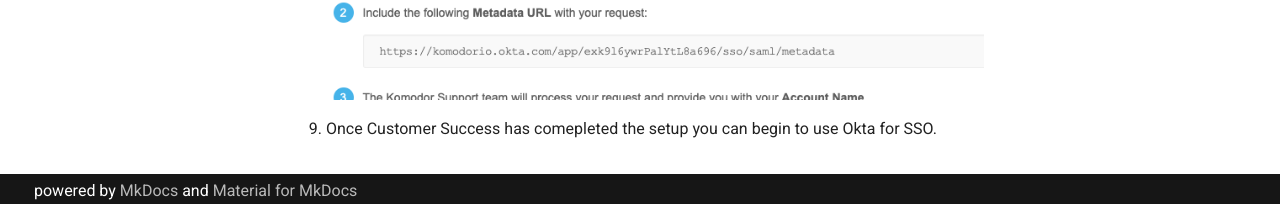
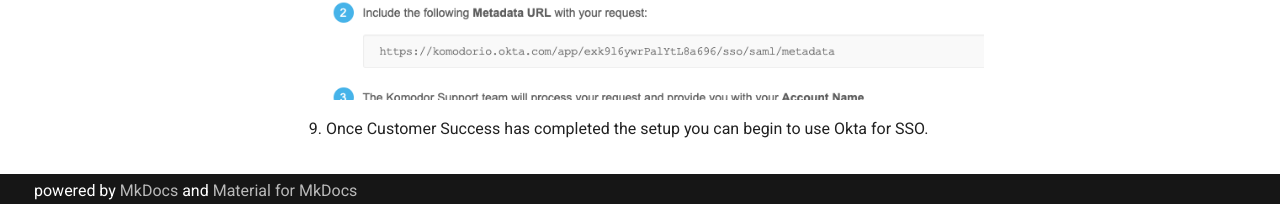
Before and after one commit to komodorio/docs, an MkDocs documentation site: the page built from docs/Integrations/Okta/Okta.md, in a window 1280 px wide and 900 px high, scrolled down 3193 px. Shown: the part 693-897 px from the top of the window. Built offline with MkDocs 1.6.1 and Material for MkDocs 9.7.7, drawn with Linux system fonts in a browser that asks for light colours; comment, search, counter and statistics services are not loaded.

Commit message:
add files changes

```diff
--- a/docs/Integrations/Okta/Okta.md
+++ b/docs/Integrations/Okta/Okta.md
@@ -29,4 +29,4 @@
 8. Send the 'Metadata URL' and Account Name variable to support@komodor.com to complete the Okta setup.
    ![OktaMetadataUrl](./okta_metadata_url.png)
 
-9. Once Customer Success has comepleted the setup you can begin to use Okta for SSO.
+9. Once Customer Success has completed the setup you can begin to use Okta for SSO.
```
